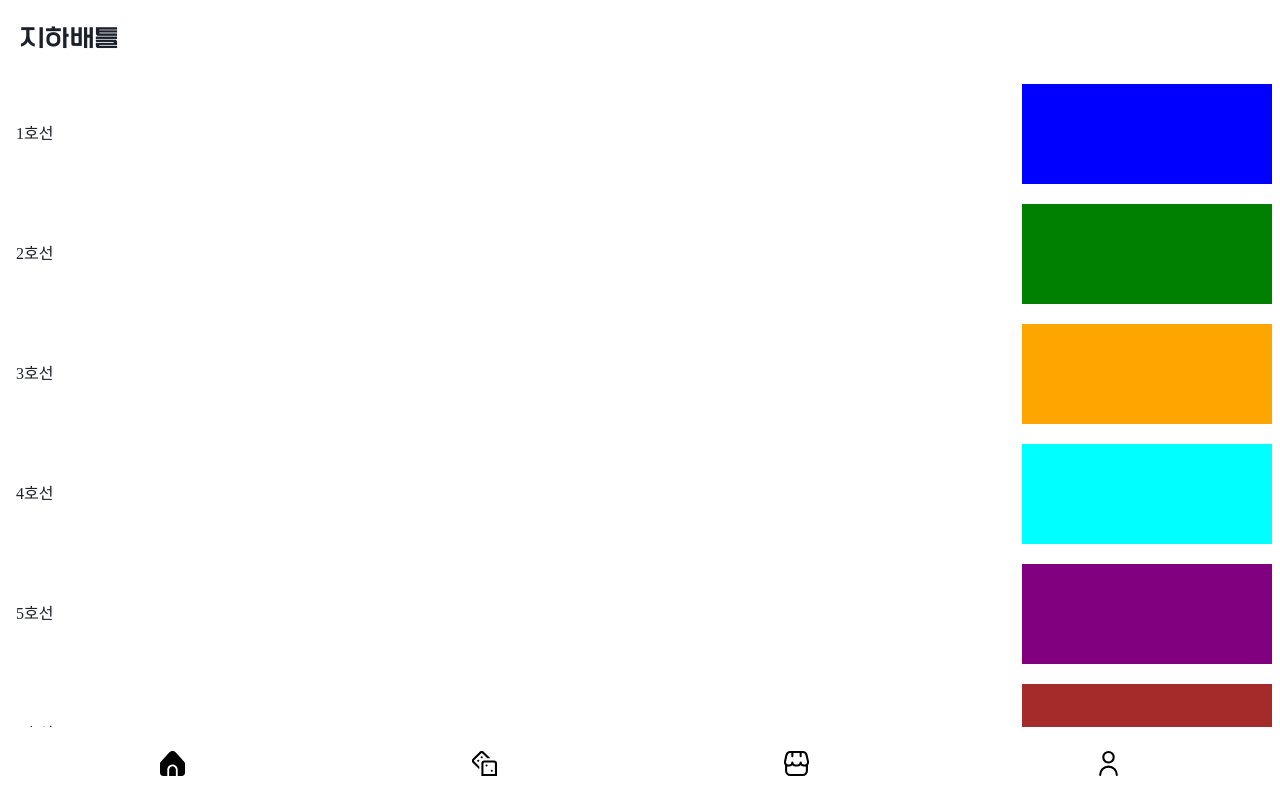
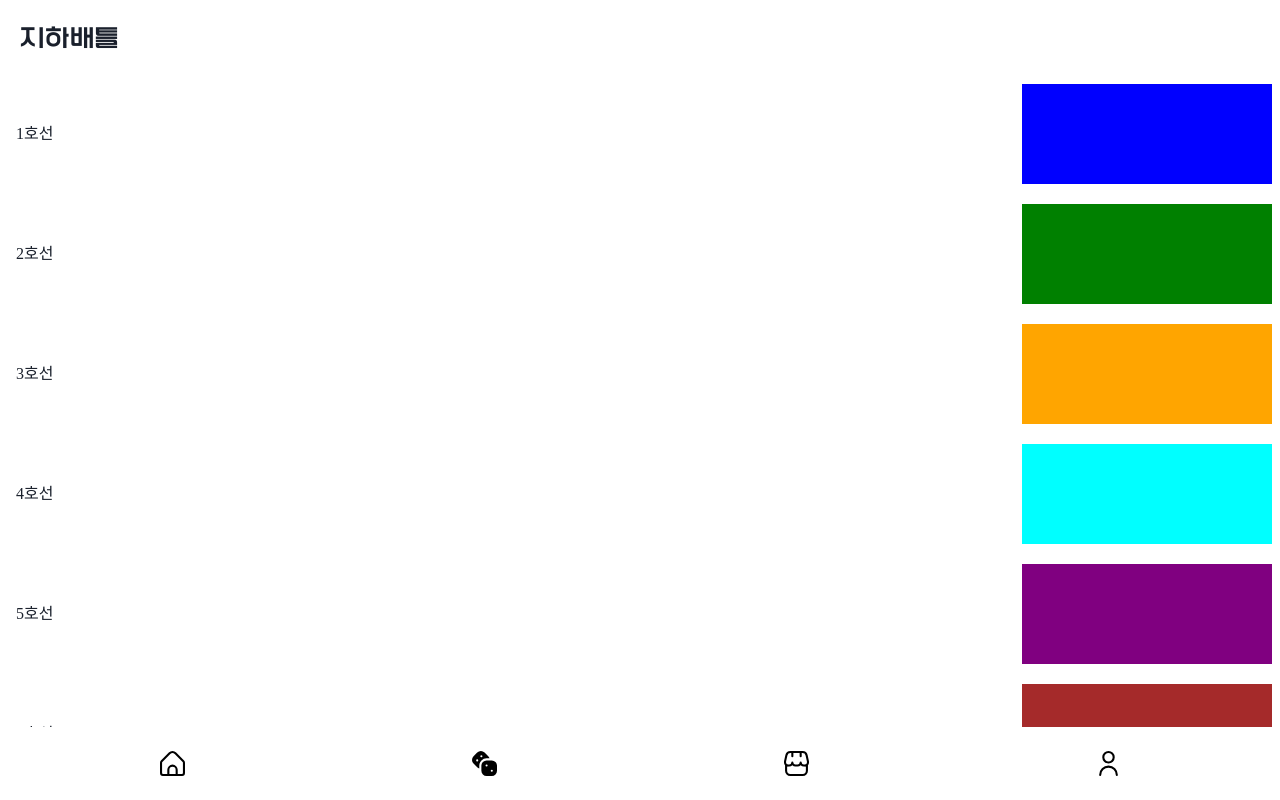
Before and after one commit to flow4camp/flow4-front, a React (Create React App) app: page /battle in a window 1280 px wide. Built offline with nearby package versions, Linux system fonts and the light colour scheme; a web font is replaced by a local one.

Commit message:
fix) 네비게이션 탭 두번 눌러야 하는 오류 수정

```diff
--- a/src/components/NavBar.tsx
+++ b/src/components/NavBar.tsx
@@ -1,8 +1,5 @@
-// NavBar.tsx
-import React, { useState } from "react";
-
-import { NavLink } from "react-router-dom";
-
+import React, { useState, useEffect } from "react";
+import { NavLink, useLocation } from "react-router-dom";
 
 function NavBar() {
   const [activeTab, setActiveTab] = useState("/home");
@@ -25,8 +22,14 @@ function NavBar() {
     },
   };
 
+  const location = useLocation();
+
+  useEffect(() => {
+    // Update the activeTab state whenever the location (route) changes
+    setActiveTab(location.pathname);
+  }, [location.pathname]);
+
   return (
-
     <div style={styles.container}>
       <div style={styles.tabContainer}>
         <NavLink
@@ -89,7 +92,6 @@ function NavBar() {
             alt="My Page"
           />
         </NavLink>
-
       </div>
     </div>
   );
```
